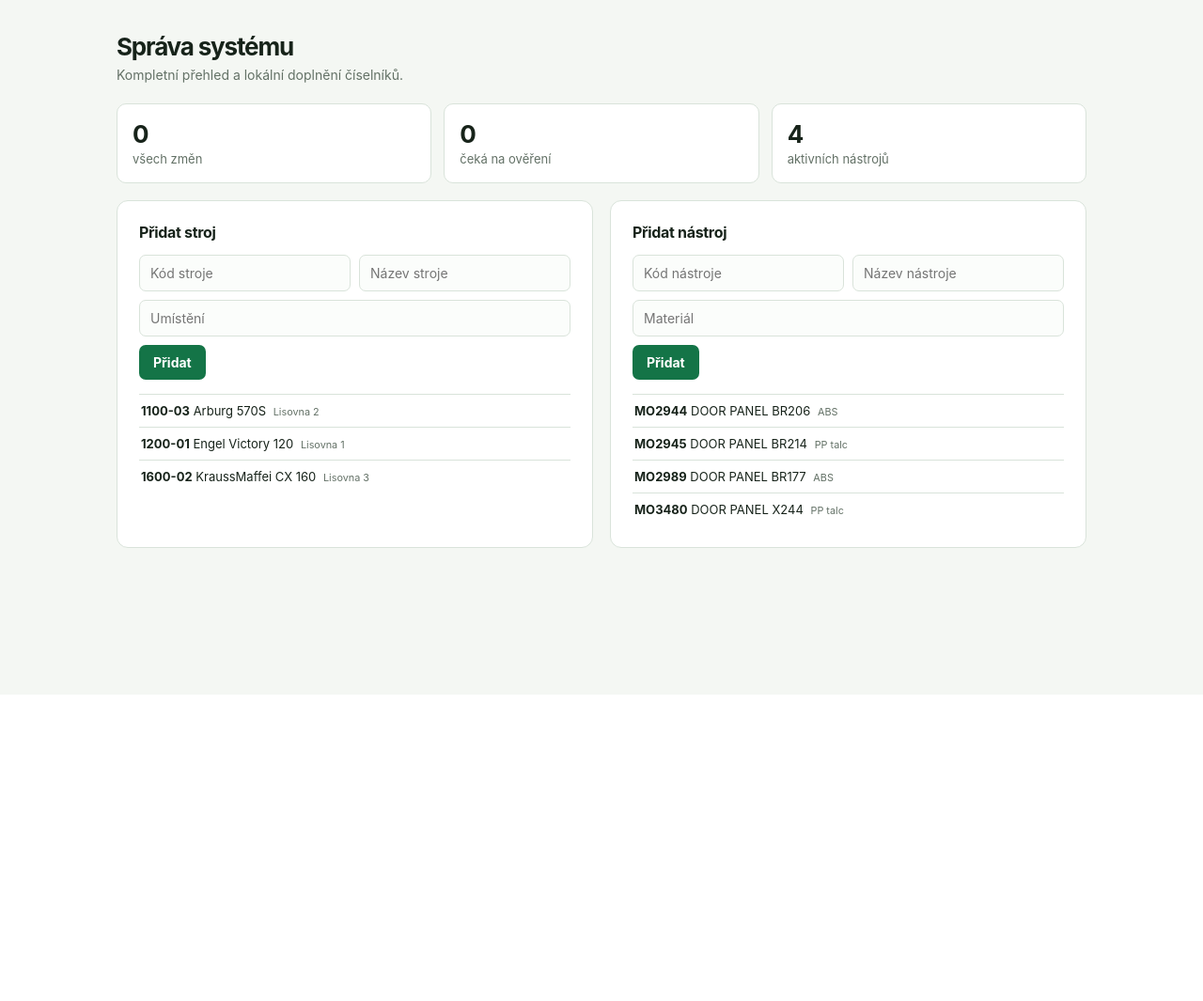
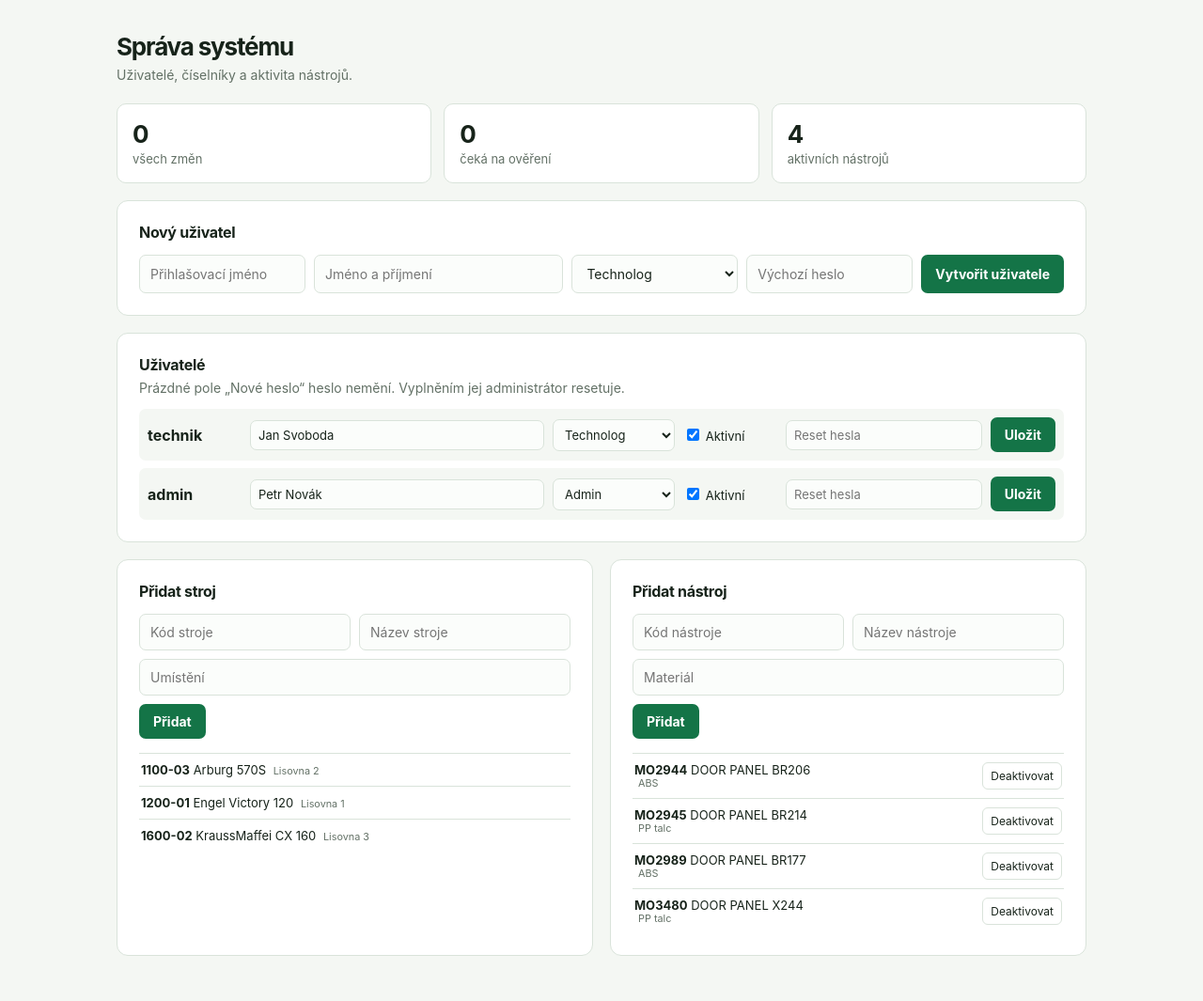
Before and after one commit to kamikadze9036/pi_engineering, a Flask app: page /admin in a window 1280 px wide. Shown: the part 61-1126 px from the top of the page at 94% size. Before the commit the page ends 644 px from the top, so only its background shows below. Run offline with Flask 3, Linux system fonts and the light colour scheme; the visitor is signed in with stand-in values (Sample User, id 1); data comes from the database, SQL or seed files in the repository; data that the repository does not hold is empty.

Commit message:
Add admin user and tool activity management

```diff
--- a/app.py
+++ b/app.py
@@ -58,7 +58,8 @@ def create_app(test_config=None):
             );
             CREATE TABLE IF NOT EXISTS tools (
               id INTEGER PRIMARY KEY, code TEXT NOT NULL UNIQUE, name TEXT NOT NULL,
-              material TEXT, active INTEGER NOT NULL DEFAULT 1, source TEXT NOT NULL DEFAULT 'local'
+              material TEXT, active INTEGER NOT NULL DEFAULT 1, source TEXT NOT NULL DEFAULT 'local',
+              active_override INTEGER CHECK(active_override IN (0,1))
             );
             CREATE TABLE IF NOT EXISTS process_changes (
               id INTEGER PRIMARY KEY, changed_at TEXT NOT NULL, user_id INTEGER NOT NULL,
@@ -74,6 +75,9 @@ def create_app(test_config=None):
             CREATE INDEX IF NOT EXISTS idx_changes_tool ON process_changes(tool_id);
             """
         )
+        tool_columns = {row["name"] for row in db.execute("PRAGMA table_info(tools)").fetchall()}
+        if "active_override" not in tool_columns:
+            db.execute("ALTER TABLE tools ADD COLUMN active_override INTEGER CHECK(active_override IN (0,1))")
         now = datetime.now().isoformat(timespec="seconds")
         if not db.execute("SELECT 1 FROM users LIMIT 1").fetchone():
             db.executemany(
@@ -246,6 +250,69 @@ def create_app(test_config=None):
         stats = {"changes": db.execute("SELECT COUNT(*) FROM process_changes").fetchone()[0], "pending": db.execute("SELECT COUNT(*) FROM process_changes WHERE result_status='pending'").fetchone()[0], "tools": db.execute("SELECT COUNT(*) FROM tools WHERE active=1").fetchone()[0]}
         return render_template("admin.html", stats=stats, users=db.execute("SELECT * FROM users ORDER BY display_name").fetchall(), machines=db.execute("SELECT * FROM machines ORDER BY code LIMIT 100").fetchall(), tools=db.execute("SELECT * FROM tools ORDER BY code LIMIT 100").fetchall())
 
+    @app.post("/admin/users")
+    @admin_required
+    def add_user():
+        username = request.form.get("username", "").strip().lower()
+        display_name = request.form.get("display_name", "").strip()
+        password = request.form.get("password", "")
+        role = request.form.get("role", "technolog")
+        if not username or not display_name or len(password) < 4 or role not in ("admin", "technolog"):
+            flash("Vyplň přihlašovací jméno, celé jméno, roli a heslo o délce alespoň 4 znaky.", "error")
+            return redirect(url_for("admin"))
+        try:
+            get_db().execute("INSERT INTO users(username,display_name,password_hash,role,created_at) VALUES(?,?,?,?,?)", (username, display_name, generate_password_hash(password), role, datetime.now().isoformat(timespec="seconds")))
+            get_db().commit()
+            flash("Uživatel byl vytvořen.", "success")
+        except sqlite3.IntegrityError:
+            flash("Toto přihlašovací jméno už existuje.", "error")
+        return redirect(url_for("admin"))
+
+    @app.post("/admin/users/<int:user_id>")
+    @admin_required
+    def update_user(user_id):
+        db = get_db()
+        target = db.execute("SELECT * FROM users WHERE id=?", (user_id,)).fetchone()
+        if not target:
+            abort(404)
+        display_name = request.form.get("display_name", "").strip()
+        role = request.form.get("role", "technolog")
+        active = 1 if request.form.get("active") == "on" else 0
+        password = request.form.get("password", "")
+        if not display_name or role not in ("admin", "technolog"):
+            flash("Jméno a platná role jsou povinné.", "error")
+        elif target["id"] == current_user()["id"] and not active:
+            flash("Nemůžeš deaktivovat vlastní účet.", "error")
+        elif password and len(password) < 4:
+            flash("Resetované heslo musí mít alespoň 4 znaky.", "error")
+        else:
+            if password:
+                db.execute("UPDATE users SET display_name=?,role=?,active=?,password_hash=? WHERE id=?", (display_name, role, active, generate_password_hash(password), user_id))
+            else:
+                db.execute("UPDATE users SET display_name=?,role=?,active=? WHERE id=?", (display_name, role, active, user_id))
+            db.commit()
+            flash("Uživatel byl upraven." + (" Heslo bylo resetováno." if password else ""), "success")
+        return redirect(url_for("admin"))
+
+    @app.post("/admin/tools/<int:tool_id>/active")
+    @admin_required
+    def set_tool_active(tool_id):
+        tool = get_db().execute("SELECT * FROM tools WHERE id=?", (tool_id,)).fetchone()
+        if not tool:
+            abort(404)
+        action = request.form.get("action")
+        if action == "deactivate":
+            get_db().execute("UPDATE tools SET active=0,active_override=0 WHERE id=?", (tool_id,))
+            message = f"Nástroj {tool['code']} byl deaktivován a synchronizace jej nebude znovu aktivovat."
+        elif action == "activate":
+            get_db().execute("UPDATE tools SET active=1,active_override=NULL WHERE id=?", (tool_id,))
+            message = f"Nástroj {tool['code']} je znovu aktivní."
+        else:
+            abort(400)
+        get_db().commit()
+        flash(message, "success")
+        return redirect(url_for("admin"))
+
     @app.post("/admin/catalog/<kind>")
     @admin_required
     def add_catalog_item(kind):
--- /dev/null
+++ b/static/admin.css
@@ -0,0 +1 @@
+.admin-section{margin-bottom:18px}.admin-form,.user-row{display:grid;grid-template-columns:1fr 1.5fr 1fr 1fr auto;gap:9px;margin-top:14px}.user-list{display:grid;gap:8px;margin-top:14px}.user-row{grid-template-columns:100px 1.5fr 130px 100px 1fr auto;align-items:center;margin:0;padding:9px;background:var(--bg);border-radius:7px}.user-row input,.user-row select{min-width:0;padding:7px 8px;font-size:13px}.check{white-space:nowrap;font-size:13px}.check input{width:auto}.secondary{border:1px solid var(--line);border-radius:6px;background:var(--surface);color:var(--ink);padding:6px 8px;font:inherit;font-size:12px;cursor:pointer}.tool-row{display:flex;align-items:center;justify-content:space-between;gap:10px}.tool-row form{margin:0}.tool-row small{display:block}@media(max-width:800px){.admin-form,.user-row{grid-template-columns:1fr 1fr}.admin-form button,.user-row button{grid-column:1/-1;justify-self:start}.user-row b{grid-column:1/-1}}
--- a/templates/admin.html
+++ b/templates/admin.html
@@ -1,6 +1,11 @@
 {% extends 'base.html' %}{% block title %}Správa · ProcessLog{% endblock %}{% block content %}
-<section class="heading"><div><h1>Správa systému</h1><p>Kompletní přehled a lokální doplnění číselníků.</p></div></section>
+<section class="heading"><div><h1>Správa systému</h1><p>Uživatelé, číselníky a aktivita nástrojů.</p></div></section>
 <section class="stats"><article><b>{{ stats.changes }}</b><span>všech změn</span></article><article><b>{{ stats.pending }}</b><span>čeká na ověření</span></article><article><b>{{ stats.tools }}</b><span>aktivních nástrojů</span></article></section>
+
+<section class="card admin-section"><h2>Nový uživatel</h2><form method="post" action="{{ url_for('add_user') }}" class="admin-form"><input name="username" placeholder="Přihlašovací jméno" required><input name="display_name" placeholder="Jméno a příjmení" required><select name="role"><option value="technolog">Technolog</option><option value="admin">Admin</option></select><input name="password" type="password" placeholder="Výchozí heslo" minlength="4" required><button class="primary">Vytvořit uživatele</button></form></section>
+
+<section class="card admin-section"><h2>Uživatelé</h2><p class="muted">Prázdné pole „Nové heslo“ heslo nemění. Vyplněním jej administrátor resetuje.</p><div class="user-list">{% for item in users %}<form method="post" action="{{ url_for('update_user', user_id=item.id) }}" class="user-row"><b>{{ item.username }}</b><input name="display_name" value="{{ item.display_name }}" required aria-label="Jméno {{ item.username }}"><select name="role" aria-label="Role {{ item.username }}"><option value="technolog" {% if item.role == 'technolog' %}selected{% endif %}>Technolog</option><option value="admin" {% if item.role == 'admin' %}selected{% endif %}>Admin</option></select><label class="check"><input name="active" type="checkbox" {% if item.active %}checked{% endif %}> Aktivní</label><input name="password" type="password" placeholder="Reset hesla" minlength="4" aria-label="Nové heslo {{ item.username }}"><button class="primary">Uložit</button></form>{% endfor %}</div></section>
+
 <section class="admin-grid"><article class="card"><h2>Přidat stroj</h2><form method="post" action="{{ url_for('add_catalog_item', kind='machines') }}" class="mini-form"><input name="code" placeholder="Kód stroje" required><input name="name" placeholder="Název stroje" required><input name="extra" placeholder="Umístění"><button class="primary">Přidat</button></form><ul>{% for item in machines %}<li><b>{{ item.code }}</b> {{ item.name }} <small>{{ item.location or '' }}</small></li>{% endfor %}</ul></article>
-<article class="card"><h2>Přidat nástroj</h2><form method="post" action="{{ url_for('add_catalog_item', kind='tools') }}" class="mini-form"><input name="code" placeholder="Kód nástroje" required><input name="name" placeholder="Název nástroje" required><input name="extra" placeholder="Materiál"><button class="primary">Přidat</button></form><ul>{% for item in tools %}<li><b>{{ item.code }}</b> {{ item.name }} <small>{{ item.material or '' }}</small></li>{% endfor %}</ul></article></section>
+<article class="card"><h2>Přidat nástroj</h2><form method="post" action="{{ url_for('add_catalog_item', kind='tools') }}" class="mini-form"><input name="code" placeholder="Kód nástroje" required><input name="name" placeholder="Název nástroje" required><input name="extra" placeholder="Materiál"><button class="primary">Přidat</button></form><ul>{% for item in tools %}<li class="tool-row"><span><b>{{ item.code }}</b> {{ item.name }} <small>{{ item.material or '' }}{% if item.active_override == 0 %} · ručně deaktivováno{% endif %}</small></span><form method="post" action="{{ url_for('set_tool_active', tool_id=item.id) }}">{% if item.active %}<input type="hidden" name="action" value="deactivate"><button class="secondary">Deaktivovat</button>{% else %}<input type="hidden" name="action" value="activate"><button class="secondary">Aktivovat</button>{% endif %}</form></li>{% endfor %}</ul></article></section>
 {% endblock %}
--- a/templates/base.html
+++ b/templates/base.html
@@ -2,7 +2,7 @@
 <html lang="cs">
 <head>
   <meta charset="utf-8"><meta name="viewport" content="width=device-width,initial-scale=1">
-  <title>{% block title %}ProcessLog{% endblock %}</title><link rel="stylesheet" href="{{ url_for('static', filename='app.css') }}"><link rel="stylesheet" href="{{ url_for('static', filename='account.css') }}">
+  <title>{% block title %}ProcessLog{% endblock %}</title><link rel="stylesheet" href="{{ url_for('static', filename='app.css') }}"><link rel="stylesheet" href="{{ url_for('static', filename='account.css') }}"><link rel="stylesheet" href="{{ url_for('static', filename='admin.css') }}">
 </head>
 <body>
 {% if current_user %}
```
Also changed, not shown: scripts/import_catalog.py (+4 -3 lines), tests/test_app.py (+11 -0 lines).
